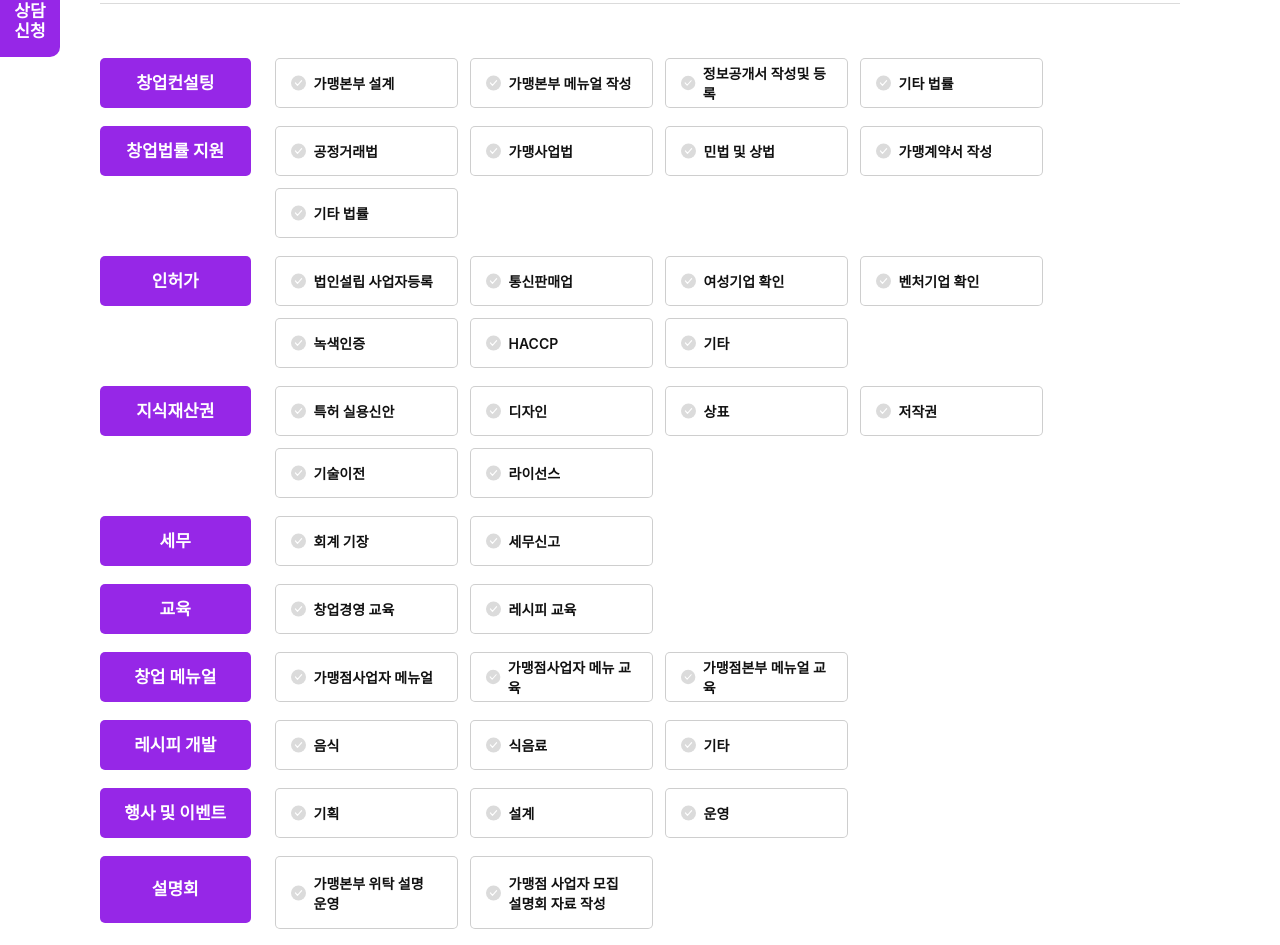
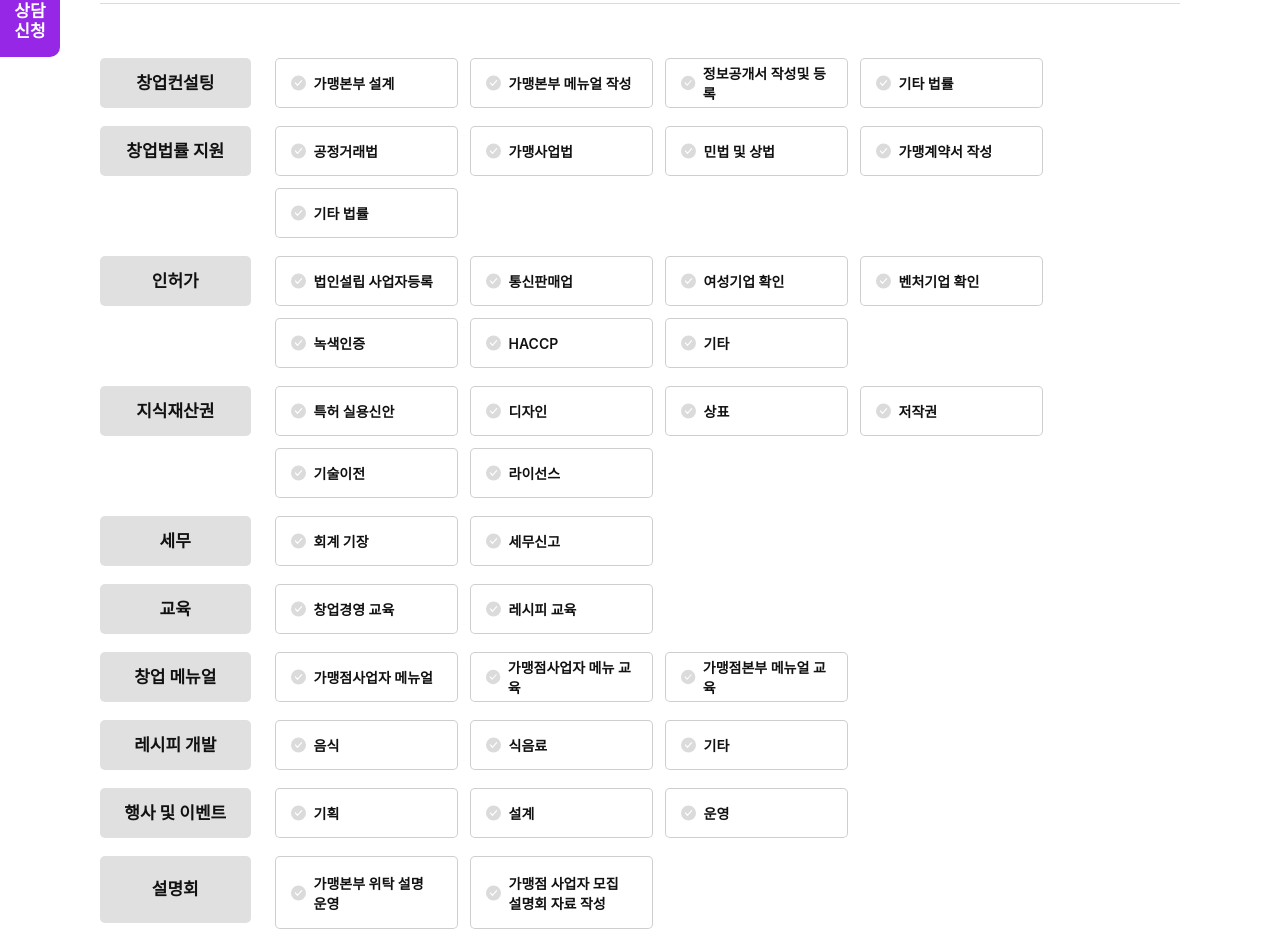
Before and after one commit to kimyeji89/amento, a React (Create React App) app: page /processDetail/4 in a window 1280 px wide. Shown: the part 197-1142 px from the top of the page. Built offline with nearby package versions, Linux system fonts and the light colour scheme; a web font is replaced by a local one.

Commit message:
[MOD] ProcessDetailPage4 필수->선택으로 수정

```diff
--- a/src/pages/ProcessDetailPage/ProcessDetailPage4.jsx
+++ b/src/pages/ProcessDetailPage/ProcessDetailPage4.jsx
@@ -118,7 +118,9 @@ export default function ProcessDetailPage4() {
       <h2 css={page_title}>가맹본부 운영 컨설팅 (가맹본부 운영중)</h2>
       <form className="form" css={form_ctn} action="GET">
         <div css={group_ctn}>
-          <p css={group}>창업컨설팅</p>
+          <p className="gray" css={group}>
+            창업컨설팅
+          </p>
           <div css={input_ctn}>
             <CheckBoxInput
               name="startUpConsulting"
@@ -151,7 +153,9 @@ export default function ProcessDetailPage4() {
           </div>
         </div>
         <div css={group_ctn}>
-          <p css={group}>창업법률 지원</p>
+          <p className="gray" css={group}>
+            창업법률 지원
+          </p>
           <div css={input_ctn}>
             <CheckBoxInput
               name="legalAssistance"
@@ -191,7 +195,9 @@ export default function ProcessDetailPage4() {
           </div>
         </div>
         <div css={group_ctn}>
-          <p css={group}>인허가</p>
+          <p className="gray" css={group}>
+            인허가
+          </p>
           <div css={input_ctn}>
             <CheckBoxInput
               name="authorization"
@@ -245,7 +251,9 @@ export default function ProcessDetailPage4() {
           </div>
         </div>
         <div css={group_ctn}>
-          <p css={group}>지식재산권</p>
+          <p className="gray" css={group}>
+            지식재산권
+          </p>
           <div css={input_ctn}>
             <CheckBoxInput
               name="intellectualPropertyRights"
@@ -292,7 +300,9 @@ export default function ProcessDetailPage4() {
           </div>
         </div>
         <div css={group_ctn}>
-          <p css={group}>세무</p>
+          <p className="gray" css={group}>
+            세무
+          </p>
           <div css={input_ctn}>
             <CheckBoxInput
               name="taxation"
@@ -311,7 +321,9 @@ export default function ProcessDetailPage4() {
           </div>
         </div>
         <div css={group_ctn}>
-          <p css={group}>교육</p>
+          <p className="gray" css={group}>
+            교육
+          </p>
           <div css={input_ctn}>
             <CheckBoxInput
               name="education"
@@ -330,7 +342,9 @@ export default function ProcessDetailPage4() {
           </div>
         </div>
         <div css={group_ctn}>
-          <p css={group}>창업 메뉴얼</p>
+          <p className="gray" css={group}>
+            창업 메뉴얼
+          </p>
           <div css={input_ctn}>
             <CheckBoxInput
               name="startUpManual"
@@ -356,7 +370,9 @@ export default function ProcessDetailPage4() {
           </div>
         </div>
         <div css={group_ctn}>
-          <p css={group}>레시피 개발</p>
+          <p className="gray" css={group}>
+            레시피 개발
+          </p>
           <div css={input_ctn}>
             <CheckBoxInput
               name="recipeDevelopment"
@@ -382,7 +398,9 @@ export default function ProcessDetailPage4() {
           </div>
         </div>
         <div css={group_ctn}>
-          <p css={group}>행사 및 이벤트</p>
+          <p className="gray" css={group}>
+            행사 및 이벤트
+          </p>
           <div css={input_ctn}>
             <CheckBoxInput
               name="events"
@@ -408,7 +426,7 @@ export default function ProcessDetailPage4() {
           </div>
         </div>
         <div css={group_ctn}>
-          <p className="big" css={group}>
+          <p className="big gray" css={group}>
             설명회
           </p>
           <div css={input_ctn}>
@@ -431,7 +449,9 @@ export default function ProcessDetailPage4() {
           </div>
         </div>
         <div css={group_ctn}>
-          <p css={group}>포스</p>
+          <p className="gray" css={group}>
+            포스
+          </p>
           <div css={input_ctn}>
             <CheckBoxInput
               name="force"
```
